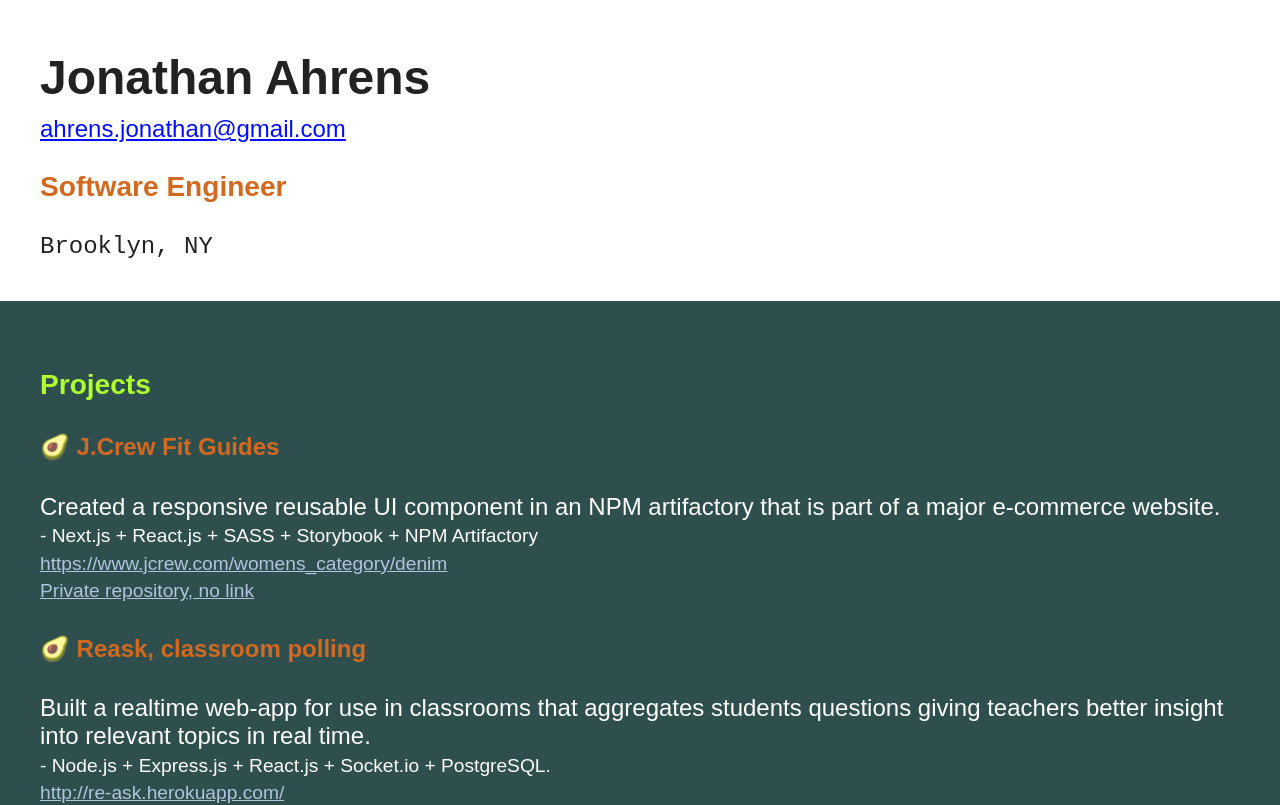
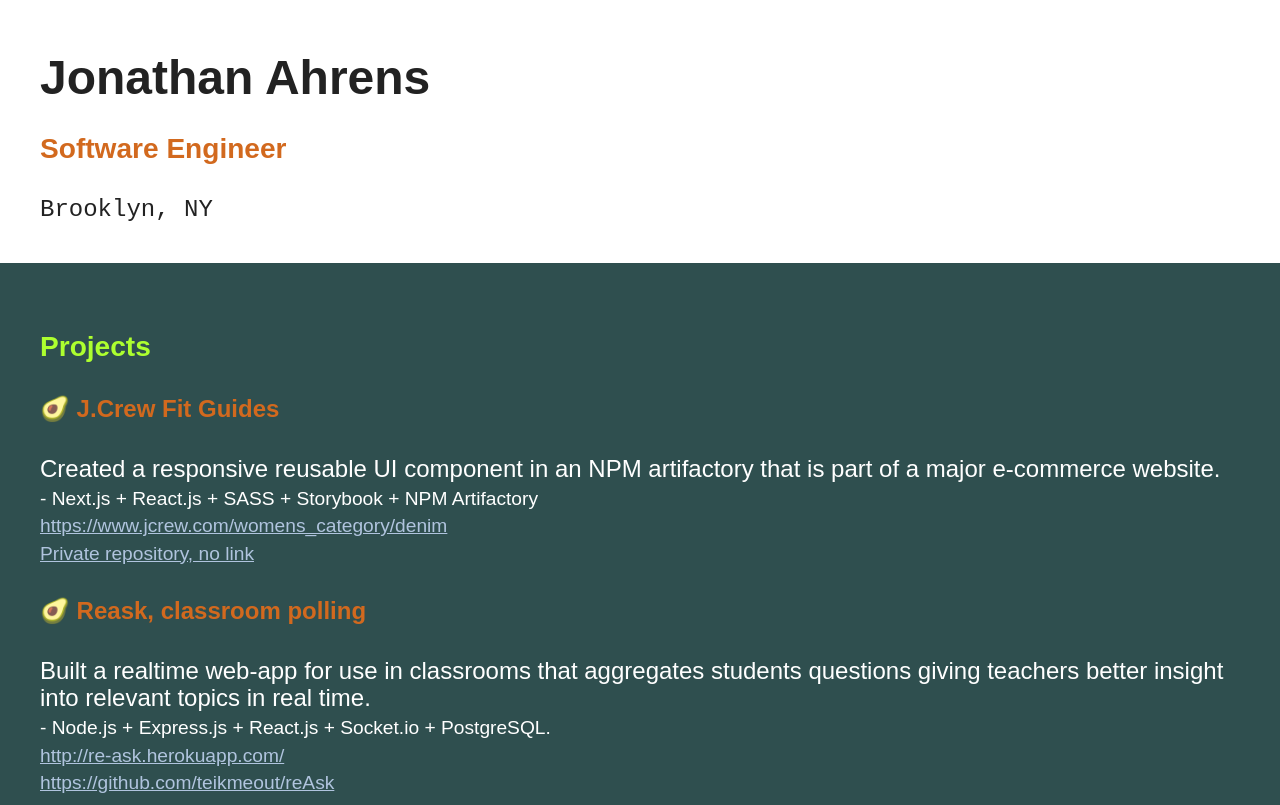
Before and after one commit to teikmeout/teikmeout.github.io, a React (Create React App) app: page / in a window 1280 px wide. Shown: the top 805 px of the page. Built offline with nearby package versions, Linux system fonts and the light colour scheme; no server answers.

Commit message:
Remove duplicate email

```diff
--- a/src/Header/Header.jsx
+++ b/src/Header/Header.jsx
@@ -24,7 +24,6 @@
         >
           {this.state.name}
         </h1>
-        <a className="email" href="mailto:ahrens.jonathan@gmail.com">ahrens.jonathan@gmail.com</a>
         <h3>Software Engineer</h3>
         <code>Brooklyn, NY</code>
       </header>
```
